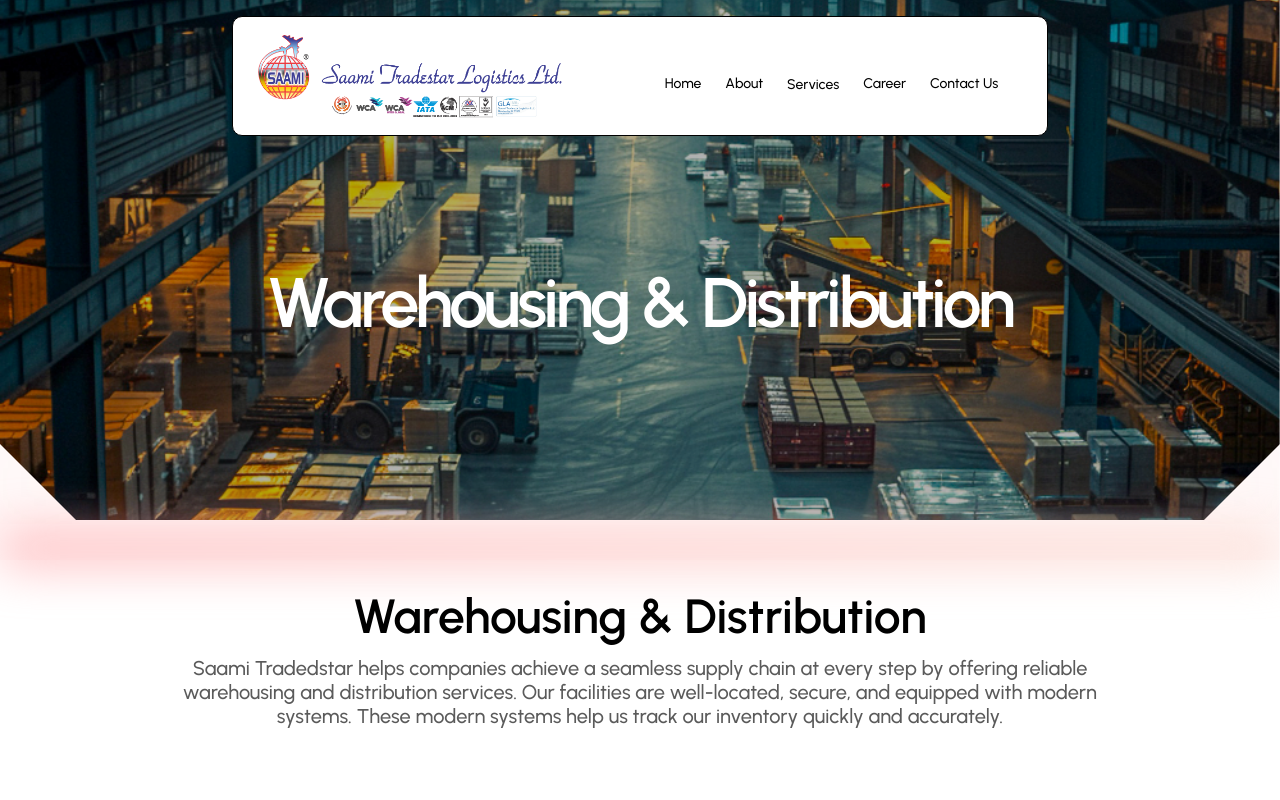
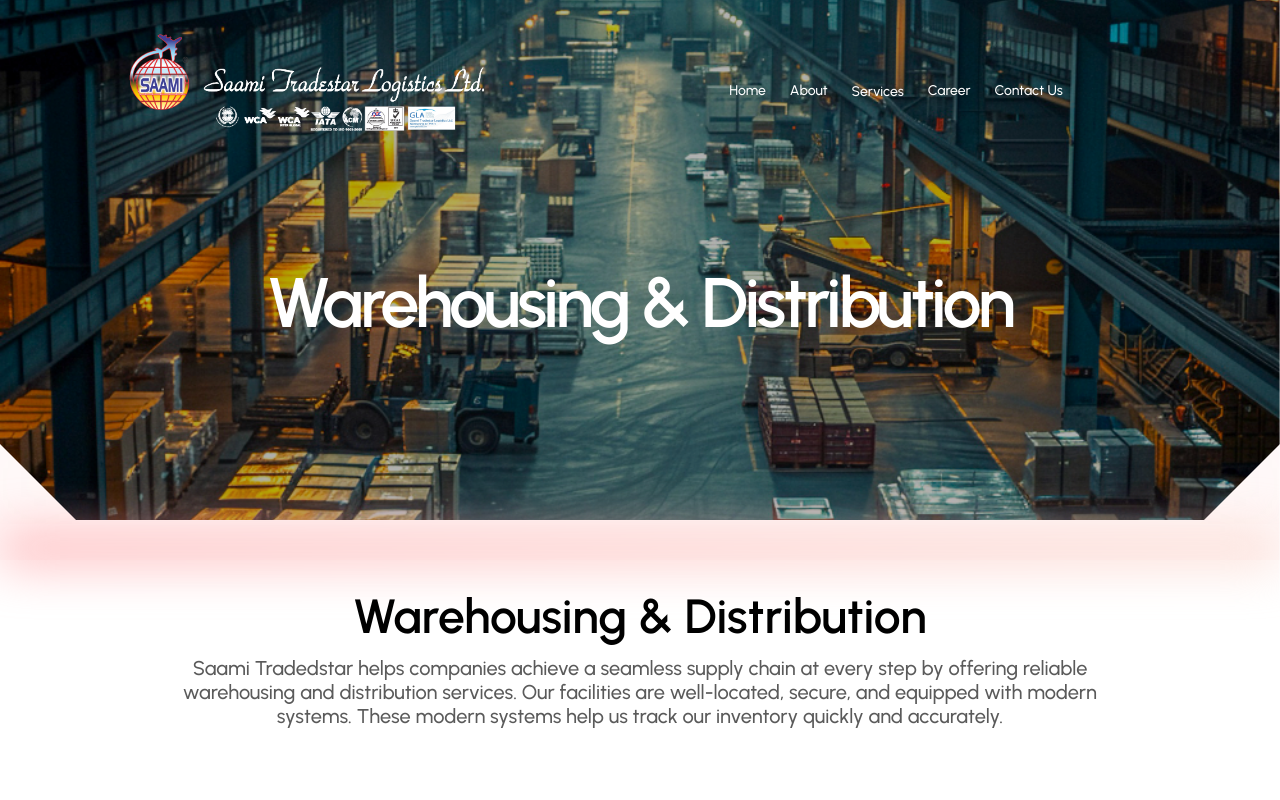
Before and after one commit to digiexpouae/saamitradestar, a Next.js app: page /warehousing in a window 1280 px wide. Shown: the top 800 px of the page. Built offline with nearby package versions, Linux system fonts and the light colour scheme.

Commit message:
transparent

```diff
--- a/src/components/home/home.jsx
+++ b/src/components/home/home.jsx
@@ -1,4 +1,4 @@
-import { useEffect, useRef } from "react";
+import { useEffect, useRef,useState } from "react";
 import Header from "@/layout/header";
 import Text from "./text";
 import { motion } from 'framer-motion';
@@ -7,11 +7,14 @@ import gsap from "gsap";
 import ScrollTrigger from "gsap/dist/ScrollTrigger";
 import Link from "next/link";
 import Tracking from '../../common/tracking'
-const home=()=>{
+const home=({complete, setcomplete})=>{
 const maincontainer=useRef()
-
+const completeRef=useRef(complete)
     const sectionRef=useRef()
     const containerRef=useRef()
+      useEffect(() => {
+    completeRef.current = complete;
+  }, [complete,setcomplete]);
     useEffect(() => {
         gsap.registerPlugin(ScrollTrigger);
         ScrollTrigger.normalizeScroll(true);
@@ -28,7 +31,14 @@ const maincontainer=useRef()
             scrub: true,
             pin: true,
             pinSpacing:true,
-            // markers: true,
+       onUpdate: (self) => {
+  const progress = self.progress;
+   if (progress >= 1 && !completeRef.current) setcomplete(true);
+          else if (progress < 1 && completeRef.current) setcomplete(false);
+          console.log(progress + ' progress, complete=' + complete);
+
+}
+      // markers: true,
                // 🔧 remove later
           },
         });
@@ -45,6 +55,7 @@ const maincontainer=useRef()
           ScrollTrigger.getAll().forEach((st) => st.kill());
         };
       }, []);
+
 
 return(
 <div className=" flex items-center relative h-[100vh] w-full justify-center  " ref={containerRef}>
--- a/src/layout/header.jsx
+++ b/src/layout/header.jsx
@@ -1,31 +1,37 @@
   import Image from "next/image";
-import { useState } from "react";
+  import { useEffect, useState } from "react";
   import { FaBars, FaPlus, FaTimes } from "react-icons/fa";
   import Link from "next/link";
 
-const Header = () => {
+  const Header = ({complete}) => {
     const [isMenuOpen, setIsMenuOpen] = useState(false);
     const [isServicesOpen, setIsServicesOpen] = useState(false);
-
     const toggleMenu = () => setIsMenuOpen((prev) => !prev);
+    const [update,setupdate]=useState(complete)
     const closeMenu = () => {
       setIsMenuOpen(false);
       setIsServicesOpen(false);
     };
     const toggleServices = () => setIsServicesOpen((prev) => !prev);
-
+  useEffect(()=>{
+  setupdate(complete)
+  console.log(complete +'complete')
+  },[complete])
     return (
-    <header className="fixed top-4 z-[999] w-full md:w-[65%] px-2">
+      <header className="fixed top-0 z-[999] w-full">
         {/* Top Bar */}
         <div
-        className="bg-white px-2 md:px-6 py-2 lg:py-4 border flex justify-between items-center w-full "
+          className="relative  px-2 md:px-32 py-2 lg:py-8  flex justify-between items-center w-full "
           style={{ borderRadius: "10px" }}
         >
+          <div className="absolute top-0 left-0 w-full h-full bg-transparent  z-[-1] "></div>
           {/* Logo */}
-        <div className="aspect-[14/2] w-[70%] md:w-[40%] cursor-pointer">
+          <div className="aspect-[12/2] w-[70%] md:w-[35%] cursor-pointer">
             <Link href="/">
               <Image
-              src="/assets/saamilogo-2.png"
+                key={update ? "logo-red" : "logo-white"}  // ✅ forces React to recreate Image
+
+    src={update ? "/assets/saamilogo-2.png" : "/assets/whitelogo.png"}
                 alt="logo"
                 width={500}
                 height={50}
@@ -36,14 +42,14 @@ const Header = () => {
 
           {/* Phone Image */}
         <div className="hidden lg:flex  w-1/2 h-[70%] gap-6 pt-4 items-center justify-center">
-       <Link className="font-medium text-sm" href={'/'}>Home</Link>
-       <Link className="font-medium text-sm" href={'/about'}>About</Link>
+        <Link className={`font-medium  text-sm ${update ? "text-black" : "text-white"}`} href={'/'}>Home</Link>
+        <Link className={`font-medium  text-sm ${update ? "text-black" : "text-white"}`} href={'/about'}>About</Link>
       {/* Services with dropdown */}
       <div className="relative">
     {/* Services Link */}
     <Link
       href="/services"
-    className="font-medium text-sm hover:text-blue-600 transition-colors peer"
+      className={`font-medium    text-sm hover:text-blue-600 transition-colors peer ${update ? "text-black" : "text-white"}`}
     >
       Services
     </Link>
@@ -94,8 +100,8 @@ const Header = () => {
     </div>
   </div>
 
-       <Link className="font-medium text-sm" href={'/career'}>Career</Link>
-       <Link className="font-medium text-sm" style={{whiteSpace:'nowrap'}} href={'/contact'}>Contact Us</Link>
+        <Link className={`font-medium   text-sm ${update ? "text-black" : "text-white"}`} href={'/career'}>Career</Link>
+        <Link className={`font-medium   text-sm ${update ? "text-black" : "text-white"}`} style={{whiteSpace:'nowrap'}} href={'/contact'}>Contact Us</Link>
             {/* <Image
               src="/assets/header/2.png"
               alt="phone"
--- a/src/pages/index.jsx
+++ b/src/pages/index.jsx
@@ -23,7 +23,7 @@ import Image from "next/image";
 import Getintouch from "@/common/getintouch";
 import Home from "@/components/home/home";
 import Footer from '../layout/footer/footer'
-import { useEffect, useRef } from "react";
+import { useEffect, useRef, useState } from "react";
 const index=()=>{
 const ref1=useRef()
 const ref2=useRef()
@@ -35,7 +35,12 @@ const container=useRef()
 const  containerRef=useRef()
 const headingref=useRef()
 const sectionRef=useRef()
+  const [complete, setcomplete] = useState(false);
+  const completeRef = useRef(complete);
 
+  useEffect(() => {
+    completeRef.current = complete; // keep ref in sync
+  }, [complete]);
 // useEffect(() => {
 //   gsap.registerPlugin(ScrollTrigger);
 //   ScrollTrigger.normalizeScroll(true);
@@ -99,14 +104,11 @@ useEffect(() => {
      pinSpacing: false, //
       markers: true,
       onUpdate: (self) => {
-        // When scroll progress reaches 1 → unpin permanently
-        if (self.progress >= 1) {
-          // Kill the ScrollTrigger (completely removes pin)
-          self.kill(true);
-          // Optionally reset the section position
-          gsap.set(section, { clearProps: "all" });
-        }
-      },
+  const progress = self.progress;
+
+  console.log(self.progress+'progress')
+}
+
          // 🔧 remove later
     },
   });
@@ -159,12 +161,13 @@ useEffect(() => {
 //     }
 //   });
 // },[])
-    return(
+    return(<>
         <div className="overflow-hidden">
           <div className="flex items-center justify-center w-full">
-            <Header />
+         <Header complete={complete}  />
           </div>
-<Home />
+      <Home complete={complete} setcomplete={setcomplete} />
+
 
 {/* <Section2 /> */}
 <Homesectio2 />
@@ -178,6 +181,7 @@ useEffect(() => {
 <Getintouch />
 
 <Fadein><Footer /></Fadein>
-</div>  )
+
+</div></>  )
 }
 export default index;
```
Also changed, not shown: public/assets/whitelogo.png (added). Lines whose indentation alone changed are shown as unchanged.
